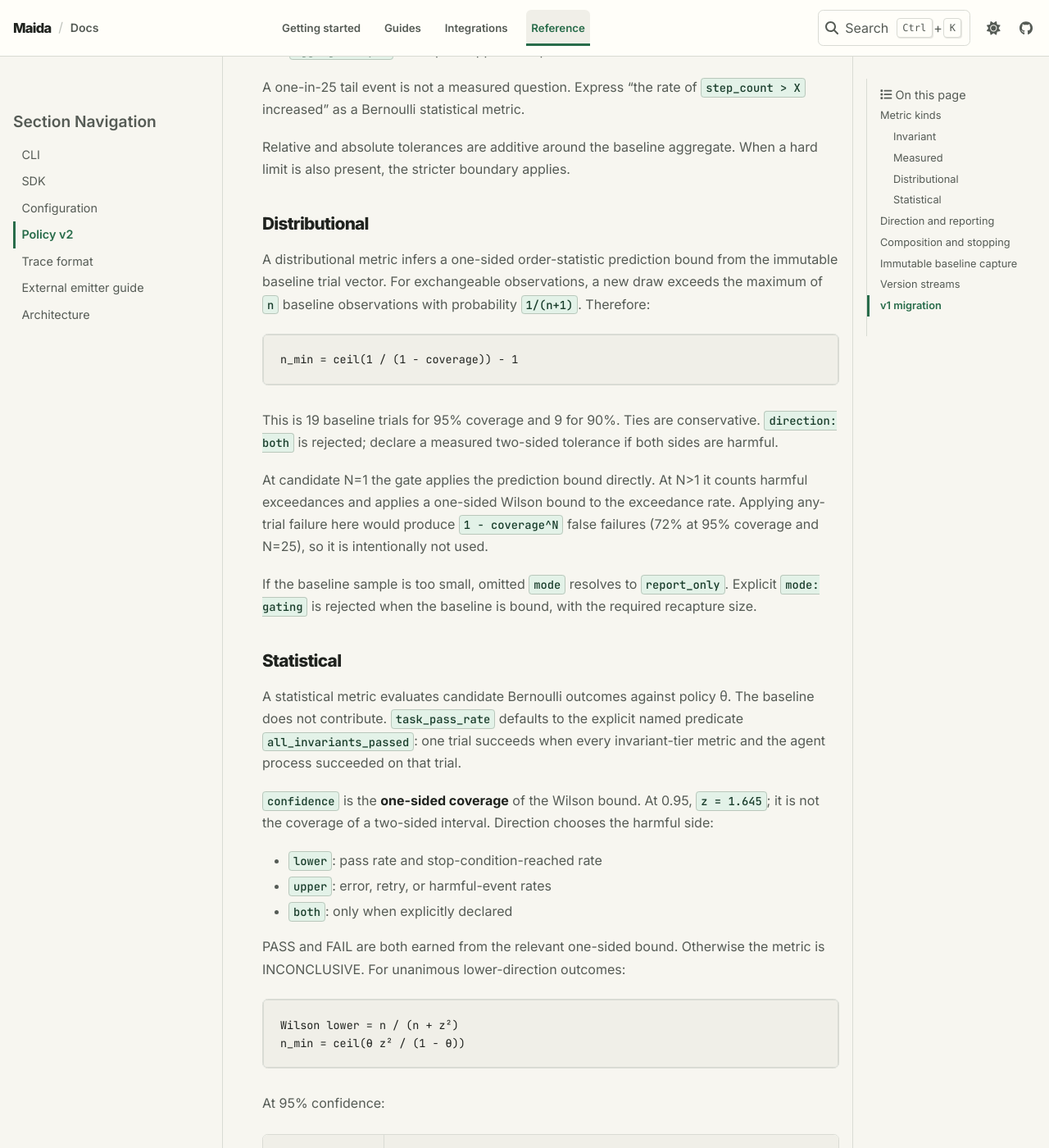
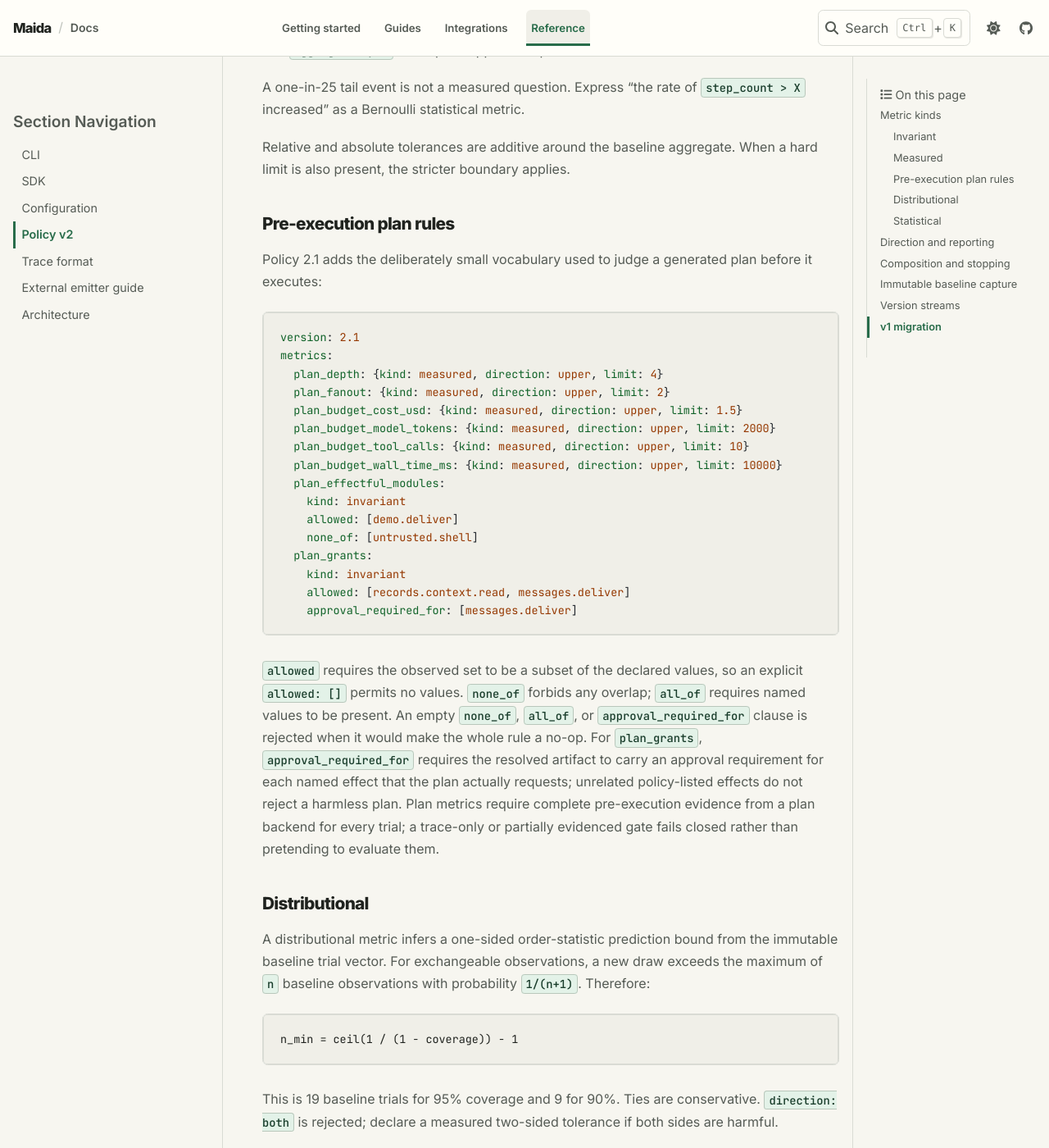
Before and after one commit to maida-ai/maida-ai.github.io, a Sphinx documentation site: the page built from docs/reference/policy.md, in a window 1280 px wide and 1400 px high, scrolled down 2003 px. Shown: the whole window at 82% size. Built offline with Sphinx 7.4.7 and the PyData theme 0.15.4, drawn with Linux system fonts in a browser that asks for light colours; some of the changed text lies outside the part shown.

Commit message:
Document current plan contract versions

````diff
--- a/docs/reference/policy.md
+++ b/docs/reference/policy.md
@@ -30,7 +30,7 @@ metrics:
 
 Policy is hand-authored input and fails closed. Unknown fields are errors.
 The version uses `major[.minor]`: `version: 2` normalizes to `(2, 0)`;
-`version: 2.1` is valid when supported; `version: 2.0.0` is not.
+`version: 2.1` enables the plan metrics below; `version: 2.0.0` is not valid.
 
 ## Metric kinds
 
@@ -54,7 +54,8 @@ contracts are visible. Reclassify an intermittent property instead of weakening
 the invariant rule.
 
 Supported invariants are `stop_condition_reached`, `forbidden_tools`,
-`required_tools`, `no_loops`, and `no_guardrails`.
+`required_tools`, `no_loops`, `no_guardrails`, `plan_effectful_modules`, and
+`plan_grants`.
 
 ### Measured
 
@@ -68,6 +69,41 @@ A one-in-25 tail event is not a measured question. Express “the rate of
 
 Relative and absolute tolerances are additive around the baseline aggregate.
 When a hard limit is also present, the stricter boundary applies.
+
+### Pre-execution plan rules
+
+Policy 2.1 adds the deliberately small vocabulary used to judge a generated
+plan before it executes:
+
+```yaml
+version: 2.1
+metrics:
+  plan_depth: {kind: measured, direction: upper, limit: 4}
+  plan_fanout: {kind: measured, direction: upper, limit: 2}
+  plan_budget_cost_usd: {kind: measured, direction: upper, limit: 1.5}
+  plan_budget_model_tokens: {kind: measured, direction: upper, limit: 2000}
+  plan_budget_tool_calls: {kind: measured, direction: upper, limit: 10}
+  plan_budget_wall_time_ms: {kind: measured, direction: upper, limit: 10000}
+  plan_effectful_modules:
+    kind: invariant
+    allowed: [demo.deliver]
+    none_of: [untrusted.shell]
+  plan_grants:
+    kind: invariant
+    allowed: [records.context.read, messages.deliver]
+    approval_required_for: [messages.deliver]
+```
+
+`allowed` requires the observed set to be a subset of the declared values, so
+an explicit `allowed: []` permits no values. `none_of` forbids any overlap;
+`all_of` requires named values to be present. An empty `none_of`, `all_of`, or
+`approval_required_for` clause is rejected when it would make the whole rule a
+no-op. For `plan_grants`, `approval_required_for` requires the resolved artifact
+to carry an approval requirement for each named effect that the plan actually
+requests; unrelated policy-listed effects do not reject a harmless plan. Plan
+metrics require complete pre-execution evidence from a plan backend for every
+trial; a trace-only or partially evidenced gate fails closed rather than
+pretending to evaluate them.
 
 ### Distributional
 
@@ -172,20 +208,23 @@ maida baseline --from-report report.json --out .maida/baselines/agent.json
 ```
 
 The checked-in baseline stores each per-trial numeric and invariant outcome
-vector, structural signatures deduplicated by hash with counts, and an
-environment fingerprint. It is never mutated or accumulated by gate runs.
-Recapture explicitly when more evidence is desired.
+vector, trace structural signatures deduplicated by hash with counts, and an
+environment fingerprint. When the report includes plan evidence, the additive
+`plan_sample` stores its numeric vectors, set values, and canonical plan
+artifacts deduplicated by artifact ID. It is never mutated or accumulated by
+gate runs. Recapture explicitly when more evidence is desired.
 
 ## Version streams
 
-The four formats are intentionally not harmonized:
+The five formats are intentionally not harmonized:
 
 | Stream | Current | Form | Compatibility |
 | --- | --- | --- | --- |
-| Policy | `2` | `major[.minor]` | Hand-authored; unknown keys and unsupported minor versions reject |
+| Policy | `2.1` | `major[.minor]` | Hand-authored; unknown keys and unsupported minor versions reject; 2.0 remains valid for trace-only rules |
 | Trace | `0.2.0` | full semver | Generated; legacy `0.2` loads and patch drift within 0.2 is accepted |
-| Baseline | `0.3.0` | full semver | Generated; legacy `0.2` loads |
-| Report | `2.0.0` | full semver | Generated external contract; consumers must ignore unknown fields within a major |
+| Baseline | `0.3.1` | full semver | Generated; 0.3 patch drift and legacy `0.2` load |
+| Report | `2.0.1` | full semver | Generated external contract; consumers must ignore unknown fields within a major |
+| Plan | `0.1.0` | full semver | Generated canonical artifact; exact version and content digest are validated |
 
 Report fields are never removed or repurposed within a major. Report consumers
 must ignore unknown fields. Policy loaders do the opposite because silently
````
Also changed, not shown: docs/cli/drift.md (+1 -1 lines), docs/cli/run.md (+1 -1 lines), docs/regression-testing.md (+2 -2 lines), docs/scheduled-checks.md (+1 -1 lines), 2 other files.
